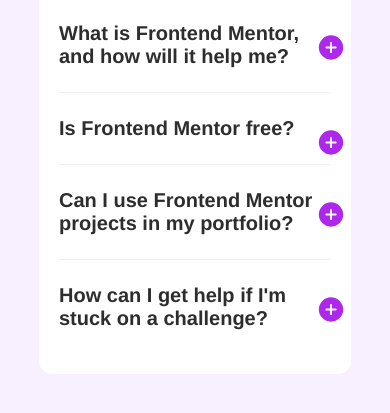
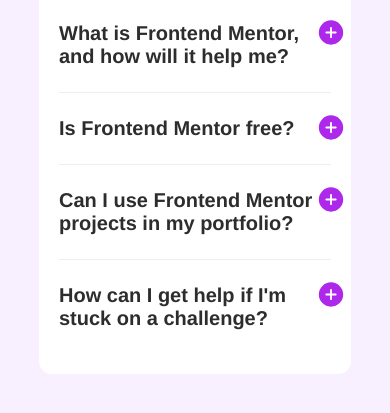
Before and after one commit to OkechukwuMiracle/Pjt6, a plain HTML site: page index.html in a window 390 px wide. Shown: the part 107-520 px from the top of the page. Drawn offline with Linux system fonts and the light colour scheme.

Commit message:
i add a summary to my media screen and gave it a display of block

```diff
--- a/styles.css
+++ b/styles.css
@@ -115,8 +115,8 @@ p {
     h5 {
         font-size: 20px;
     }
-    summary::after {
-        top: 10px;
+    summary {
+        top: 0;
         display: block;
     }
 }
```
